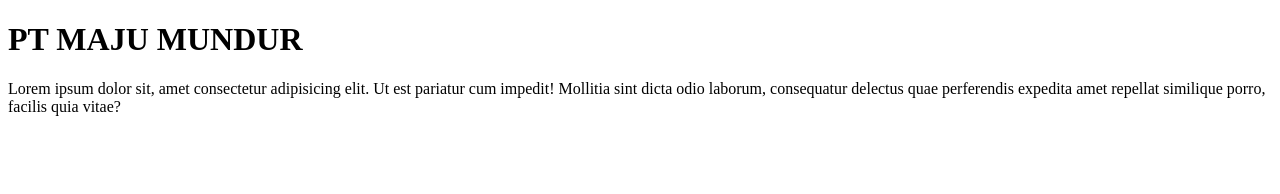
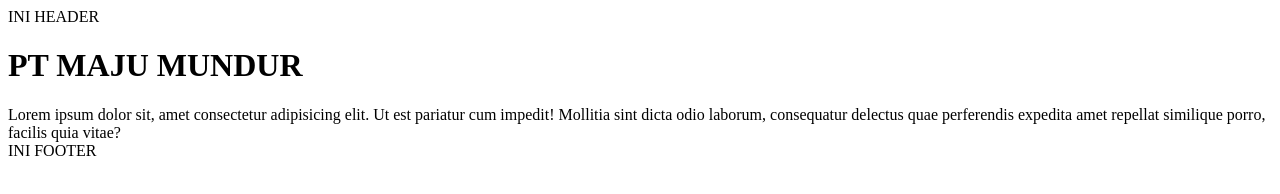
Before and after one commit to CodeArcCoder/Nano, a plain HTML site: page index.html in a window 1280 px wide. Drawn offline with Linux system fonts and the light colour scheme.

Commit message:
Menambah Header dan Footer

```diff
--- a/index.html
+++ b/index.html
@@ -7,9 +7,13 @@
 </head>
 <body>
 
+    <header>INI HEADER</header>
+
     <h1>PT MAJU MUNDUR</h1>
 
     <div>Lorem ipsum dolor sit, amet consectetur adipisicing elit. Ut est pariatur cum impedit! Mollitia sint dicta odio laborum, consequatur delectus quae perferendis expedita amet repellat similique porro, facilis quia vitae?</div>
 
+    <footer>INI FOOTER</footer>
+
 </body>
 </html>
```
